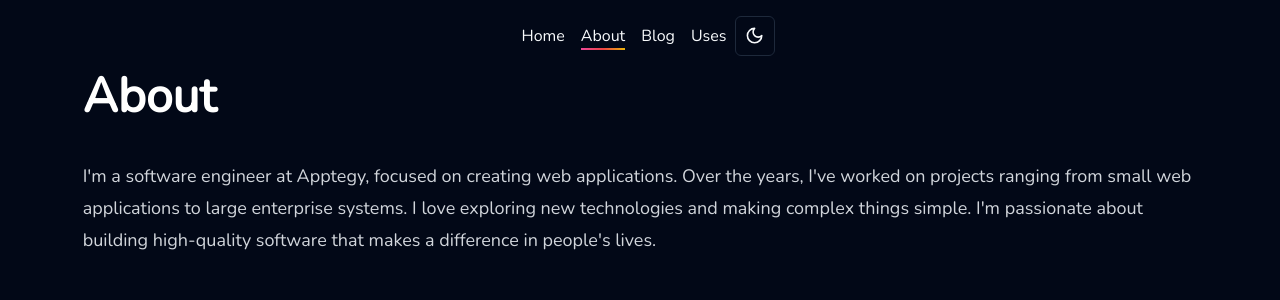
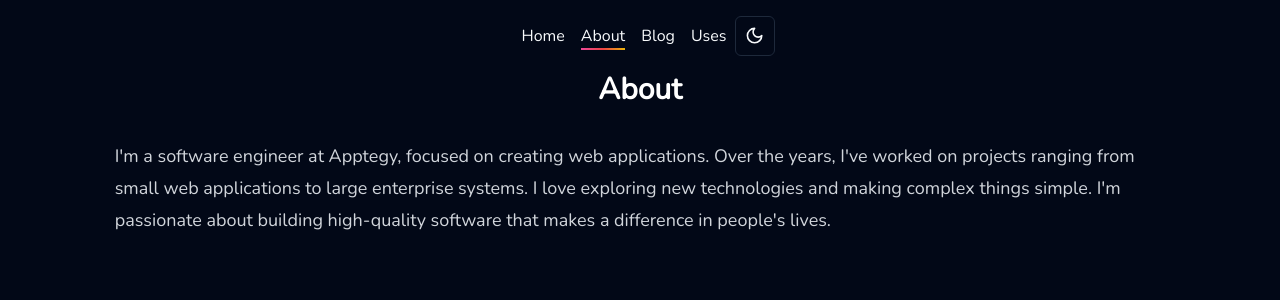
Before and after one commit to azuri-gm/portfolio-site, a Next.js app: page /about in a window 1280 px wide. Shown: the top 300 px of the page. Built offline with nearby package versions, Linux system fonts and the light colour scheme.

Commit message:
feat: general fixes

```diff
--- a/app/about/page.tsx
+++ b/app/about/page.tsx
@@ -4,8 +4,8 @@ export default function Home() {
   return (
     <PageWrapper>
       <div className='prose prose-lg mx-auto max-w-none dark:prose-invert'>
-        <h1 className=''>About</h1>
-        <p>
+        <h1 className='mb-8 text-center text-3xl font-bold'>About</h1>
+        <p className='container mx-auto'>
           I&apos;m a software engineer at Apptegy, focused on creating web
           applications. Over the years, I&apos;ve worked on projects ranging
           from small web applications to large enterprise systems. I love
```
